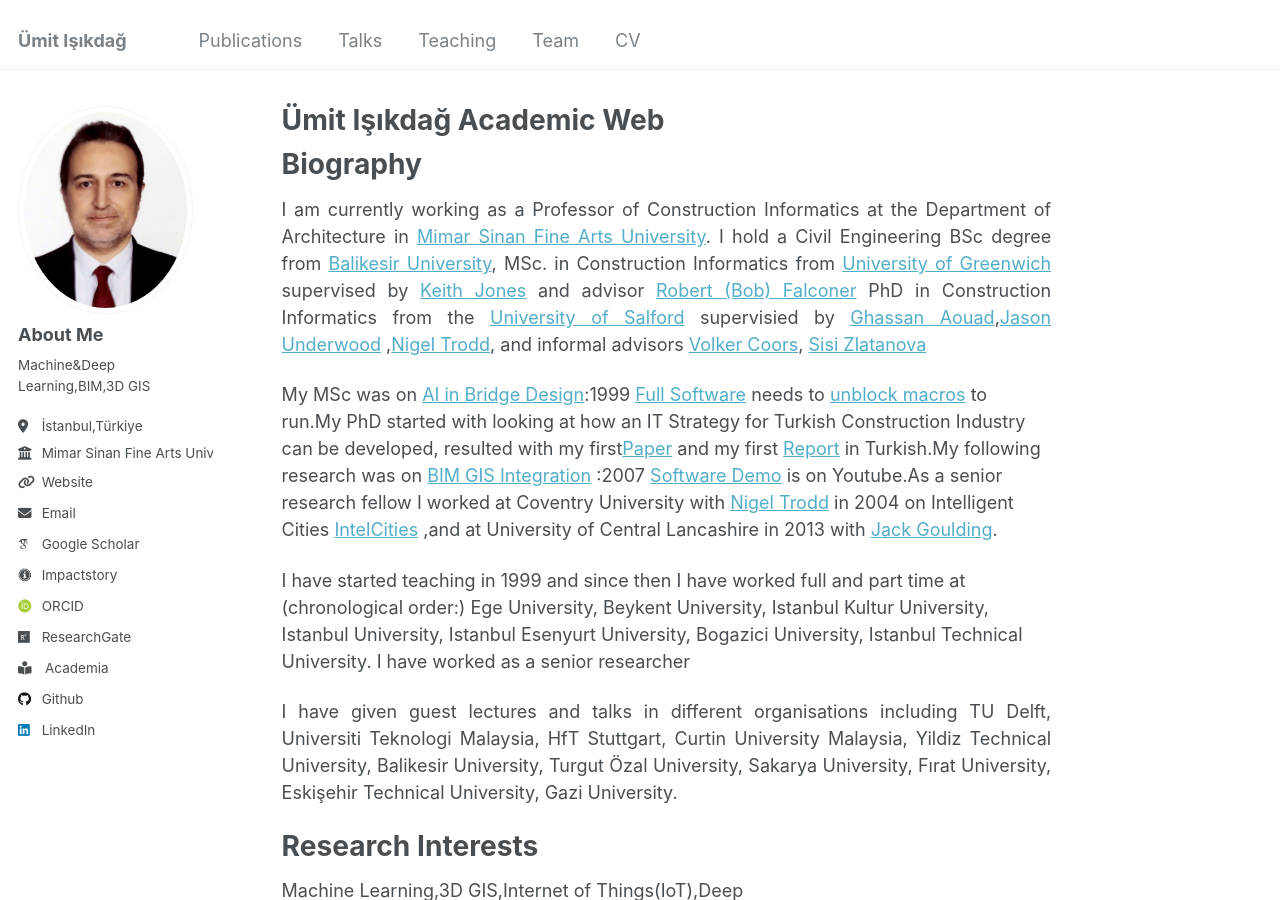
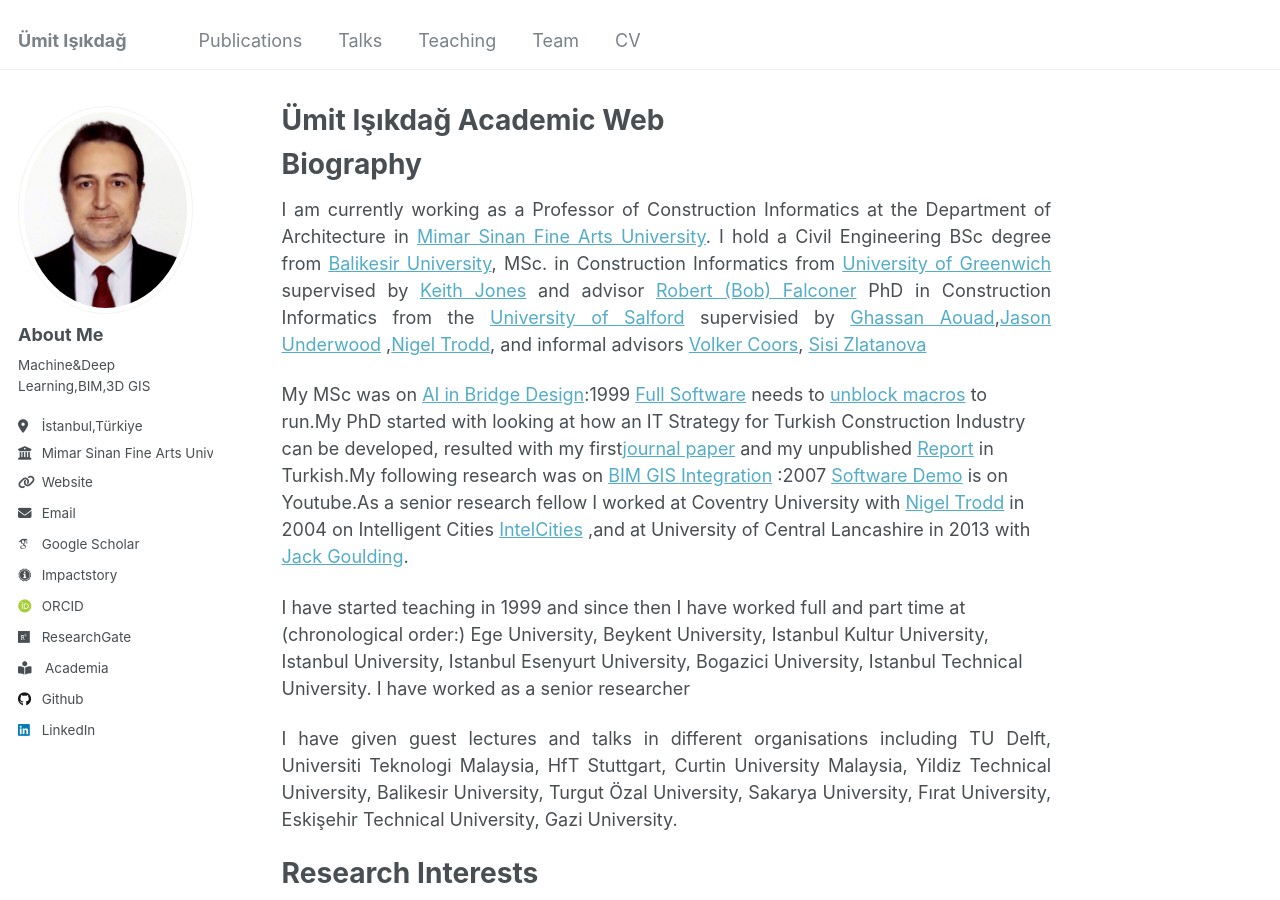
Before and after one commit to uisikdag/uisikdag.github.io, a Jekyll site: the page built from _pages/about.md, in a window 1280 px wide and 900 px high. Built offline with Jekyll 4.4.1, drawn with Linux system fonts in a browser that asks for light colours; some web fonts are replaced.

Commit message:
Update about.md

```diff
--- a/_pages/about.md
+++ b/_pages/about.md
@@ -20,8 +20,8 @@ PhD in Construction Informatics from the [University of Salford](https://hub.sal
 {: style="text-align: justify;"}
 
 My MSc was on [AI in Bridge Design](files/msc_thesis.pdf):1999 [Full Software](files/msc_code.xls) needs to [unblock macros](https://learn.microsoft.com/en-en/microsoft-365-apps/security/internet-macros-blocked)
-to run.My PhD started with looking at how an IT Strategy for Turkish Construction Industry can be developed, resulted with my first[Paper](https://www.emerald.com/insight/content/doi/10.1108/09699980410547595/full/html)
- and my first [Report](https://zenodo.org/records/1331943) in Turkish.My following research was on [BIM GIS Integration](https://salford-repository.worktribe.com/output/1434038/towards-the-implementation-of-building-information-models-in-geospatial-context)
+to run.My PhD started with looking at how an IT Strategy for Turkish Construction Industry can be developed, resulted with my first[journal paper](https://www.emerald.com/insight/content/doi/10.1108/09699980410547595/full/html)
+ and my unpublished [Report](https://zenodo.org/records/1331943) in Turkish.My following research was on [BIM GIS Integration](https://salford-repository.worktribe.com/output/1434038/towards-the-implementation-of-building-information-models-in-geospatial-context)
 :2007 [Software Demo](https://www.youtube.com/playlist?list=PLjWRQUTDgLAPZ0EGWbw3UMj27GU4nMYFZ) is on Youtube.As a senior research fellow I worked at
 Coventry University with [Nigel Trodd](https://www.linkedin.com/in/nigeltrodd) in 2004 on Intelligent Cities [IntelCities](https://www.itas.kit.edu/english/projects_pask04_intelcity.php)
 ,and at University of Central Lancashire in 2013 with [Jack Goulding](https://www.linkedin.com/in/jack-goulding-a0412614).
```
